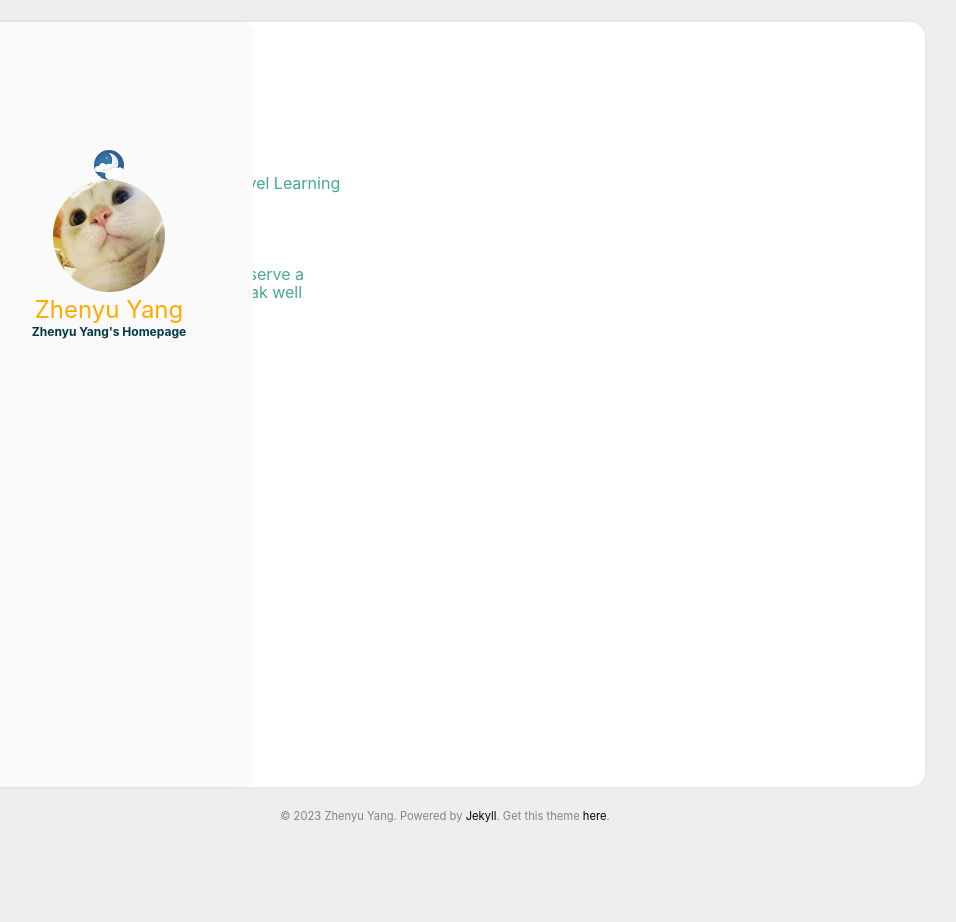
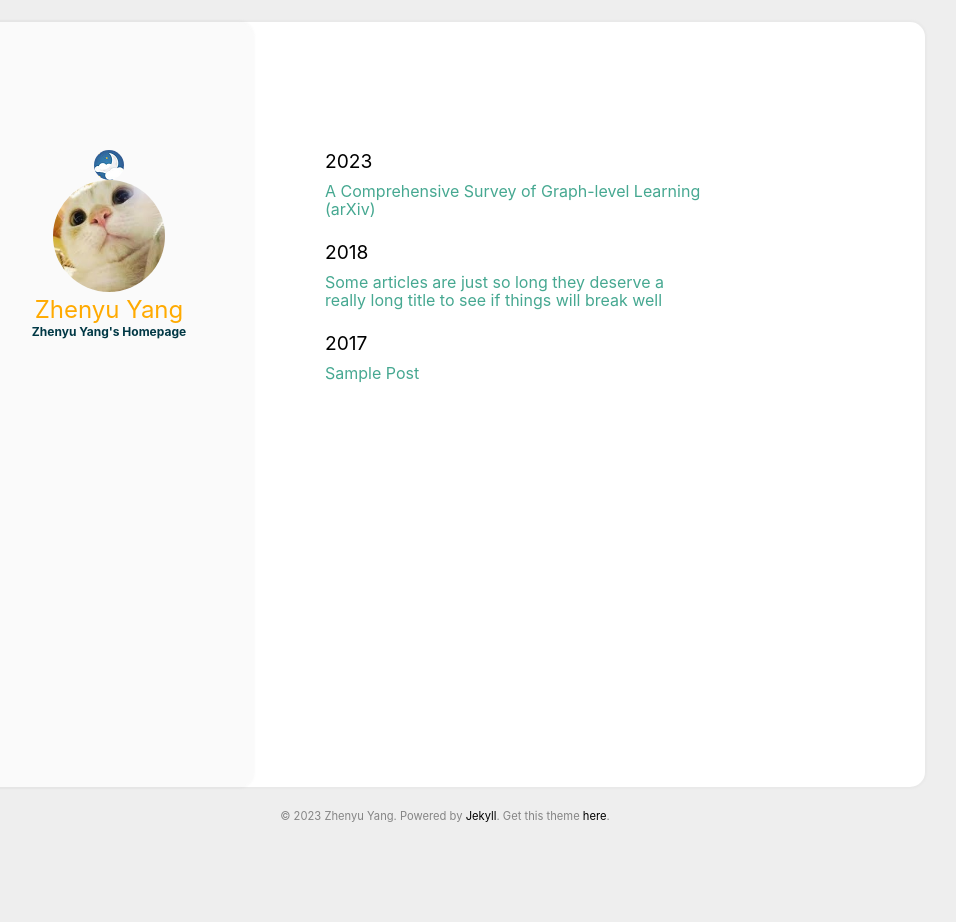
Before and after one commit to ZhenyuYangMQ/ZhenyuYangMQ.github.io, a Jekyll site: the page built from index.html, in a window 1280 px wide. Shown: the whole page, without its empty margins (195-1151 px from the left). Built offline with Jekyll 4.4.1, drawn with Linux system fonts in a browser that asks for light colours.

Commit message:
Update page.html

```diff
--- a/_layouts/page.html
+++ b/_layouts/page.html
@@ -10,11 +10,11 @@
 
     <!-- {% include mobile_menu.html %} -->
 
-    <!--<main class="main">
+    <main class="main">
 
     {{ content }}
 
-    </main>-->
+    </main>
 
   </div>
 
```
